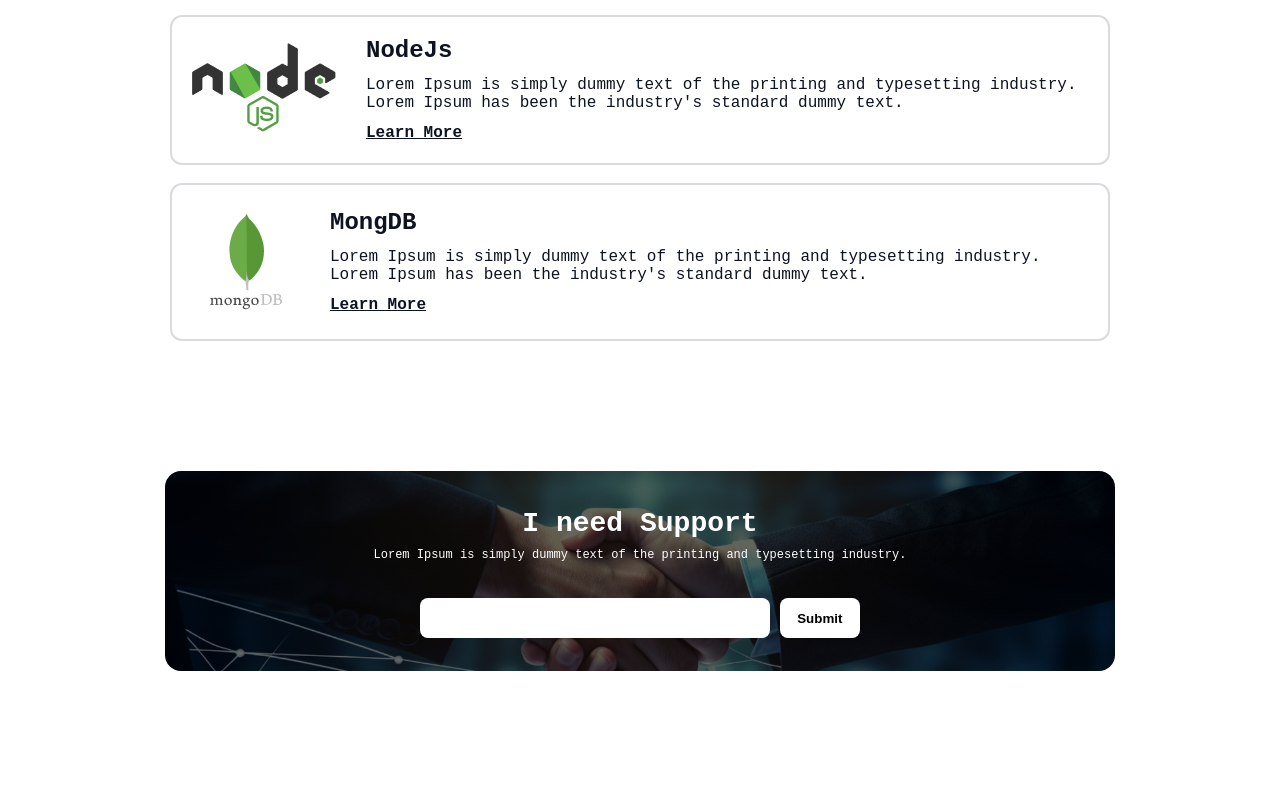
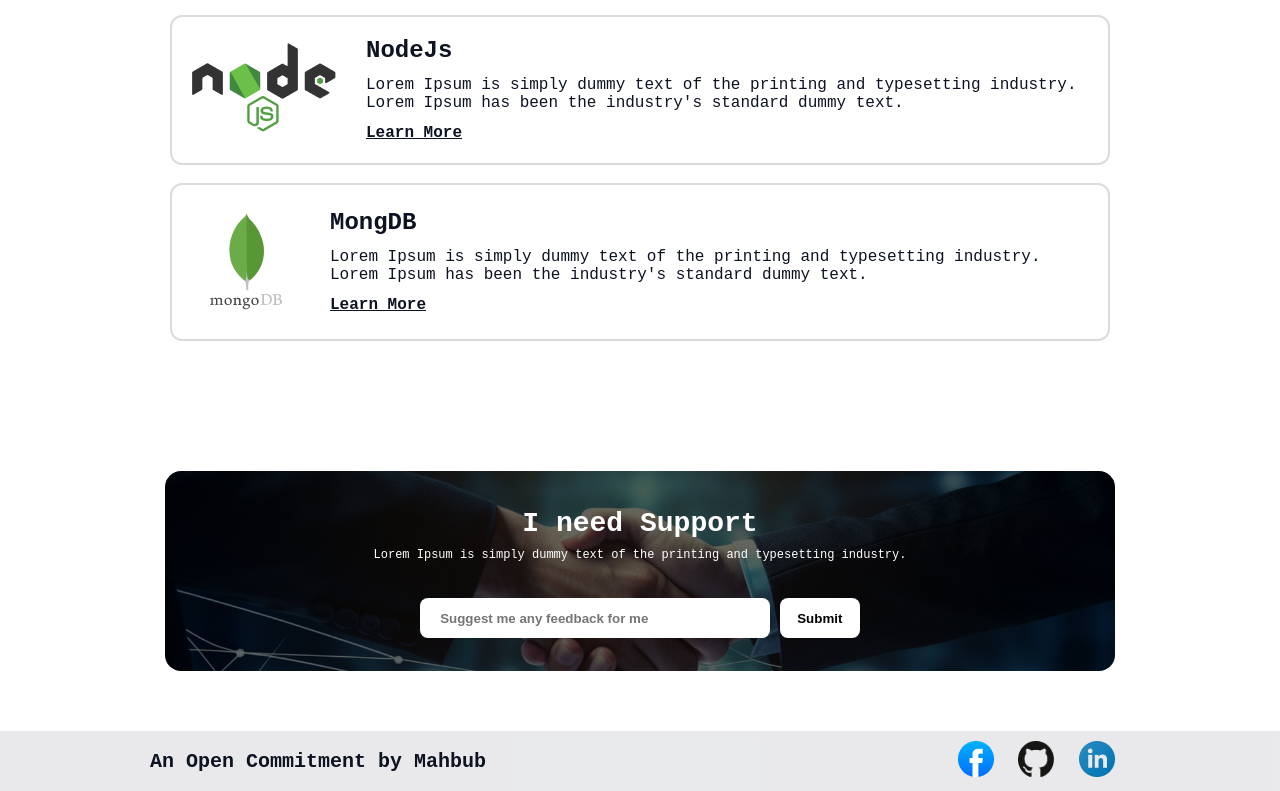
Before and after one commit to mahbubkousar/B10A1-Mahbub, a plain HTML site: page index.html in a window 1280 px wide. Shown: the part 3836-4627 px from the top of the page. Before the commit the page ends 4517 px from the top, so only its background shows below. Drawn offline with Linux system fonts and the light colour scheme; a web font is replaced by a local one.

Commit message:
footer created

```diff
--- a/index.html
+++ b/index.html
@@ -150,7 +150,7 @@
                 <p>Lorem Ipsum is simply dummy text of the printing and typesetting industry.</p>
                 <div class="contact-form">
                     <form action="">
-                        <input type="text" name="" id="input-text">
+                        <input type="text" name="" id="input-text" placeholder="Suggest me any feedback for me">
                         <input type="submit" value="Submit" class="submit-button">
                     </form>
                 </div>
@@ -158,8 +158,15 @@
 
         </section>
     </main>
-    <footer>
-
+    <footer class="footer">
+        <div class="copyright">
+            <p>An Open Commitment by Mahbub</p>
+        </div>
+        <div class="footer-links">
+            <a href=""><img src="/assets/facebook.png" alt=""></a>
+            <a href=""><img src="/assets/github.png" alt=""></a>
+            <a href=""><img src="/assets/linkedin-icon 1.png" alt=""></a>
+        </div>
     </footer>
 </body>
 </html>
--- a/styles/style.css
+++ b/styles/style.css
@@ -362,7 +362,7 @@ main section {
 .contact-form {
   display: flex;
   flex-direction: column;
-  justify-content:space-around;
+  justify-content: space-around;
   align-items: center;
 }
 
@@ -371,7 +371,7 @@ main section {
   height: 40px;
   padding: 19px 20px 19px 20px;
   box-sizing: border-box;
-  color:black;
+  color: black;
   font-weight: bold;
   border: none;
   border-radius: 8px;
@@ -379,9 +379,9 @@ main section {
 }
 
 .submit-button {
-width: 80px;
-height: 40px;
-color:black;
+  width: 80px;
+  height: 40px;
+  color: black;
   font-weight: bold;
   border: none;
   border-radius: 8px;
@@ -389,3 +389,30 @@ color:black;
 }
 
 /* end of contact section  */
+
+/* footer  */
+
+.footer {
+  margin-top: 60px;
+  display: flex;
+  justify-content: space-between;
+  align-items: center;
+  height: 60px;
+  background: rgba(13, 19, 33, 0.09);
+  padding-left: 150px;
+  padding-right: 150px;
+}
+
+.copyright p {
+  color: rgb(13, 19, 33);
+  font-size: 20px;
+  font-weight: 600;
+  line-height: 23px;
+}
+
+.footer-links img{
+    margin-right: 15px;
+    width: 36px;
+}
+
+/* footer ends  */
```
